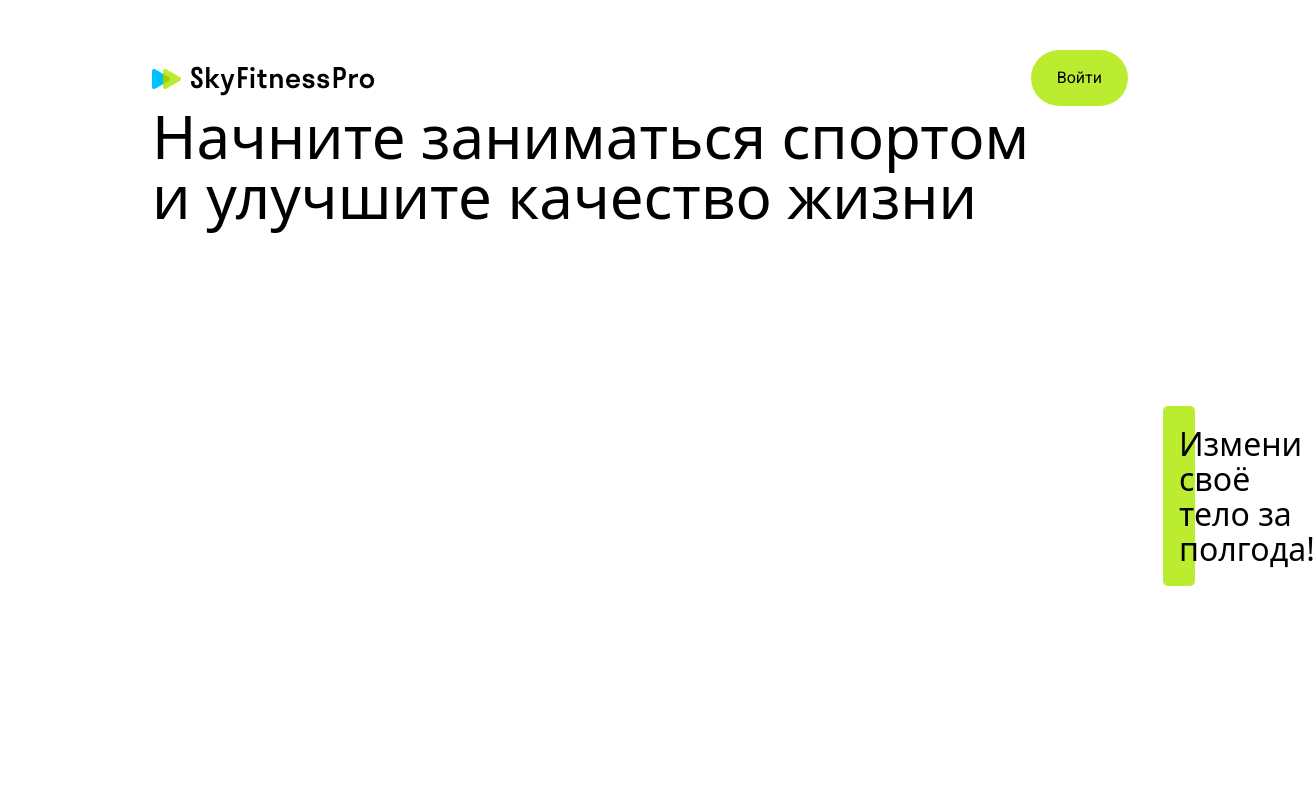
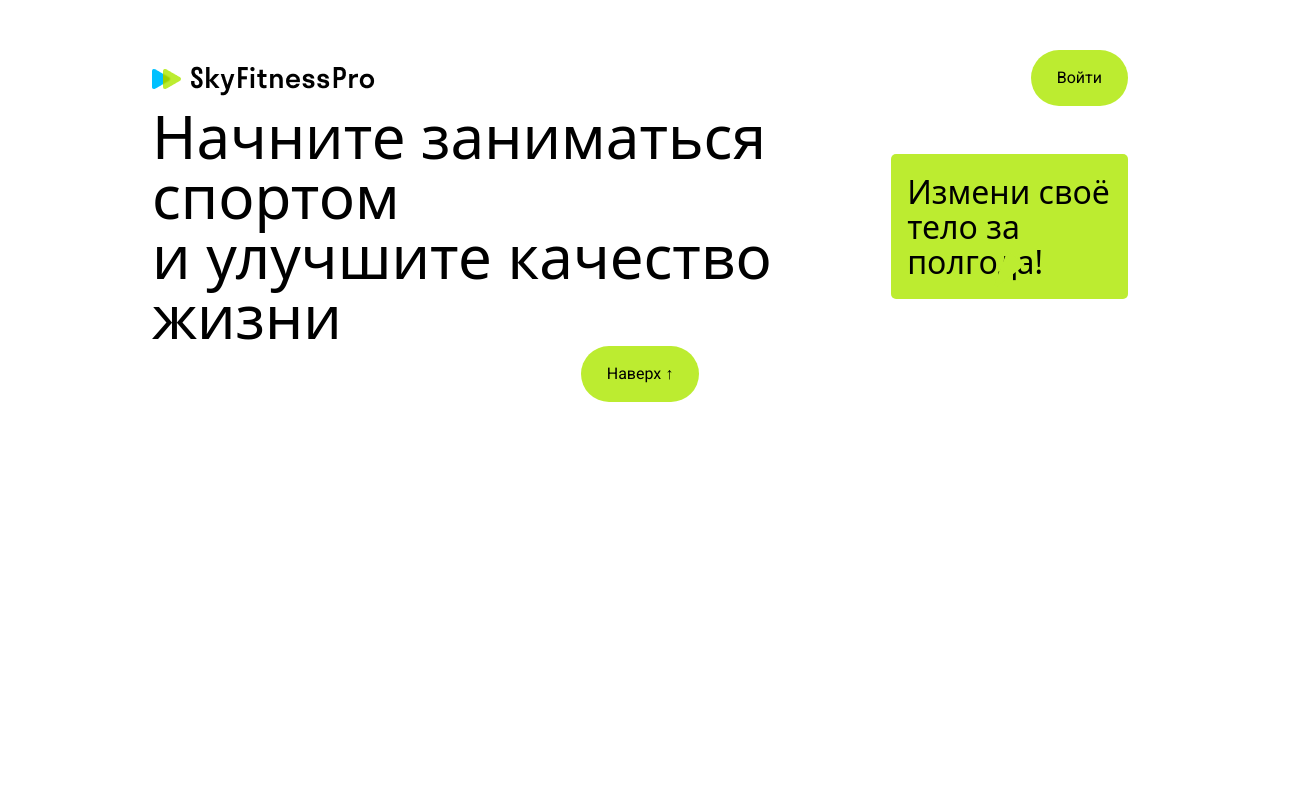
Before and after one commit to ruslankrivilin/SkyFitnessPro_TeamDev, a React (Vite) app: page / in a window 1280 px wide. Shown: the top 800 px of the page, 1315 px wide, since content can reach past the window. Built offline with nearby package versions, Linux system fonts and the light colour scheme.

Commit message:
борьба со стилями

```diff
--- a/src/pages/MainPage/MainPage.tsx
+++ b/src/pages/MainPage/MainPage.tsx
@@ -9,22 +9,22 @@ export default function MainPage() {
     <>
       <div className="container mx-auto">
         <Header />
-        <div>
+        <div className="flex justify-center items-center gap-[20px]">
           <h1 className="inline-block text-pretty text-left text-[60px] font-medium leading-[60px]">
             Начните заниматься спортом <br /> и улучшите качество жизни
           </h1>
-          <div>
-            <div className="mt-[180px] ml-[1011px] rounded-[5px]  bg-mainColor flex bg-lime px-[16px] py-[20px] gap-[10px] text-[32px] leading-[35px] font-normal">
+          <div className="flex flex-col items-center ">
+            <div className="flex rounded-[5px]  bg-mainColor flex bg-lime px-[16px] py-[20px] gap-[10px] text-[32px] leading-[35px] font-normal">
               Измени своё <br /> тело за полгода!
             </div>
-            <svg className="mt-[265px] ml-[1128px] w-[30px] h-[35px]">
+            <svg className="absolute  w-[31px] h-[36px] mt-[98px] ">
               <use xlinkHref="./public/icons/sprite.svg#icon-polygon-for-slogan" />
             </svg>
           </div>
           {courses?.map(() => <CourseCard />)}
         </div>
-        <div className="flex justify-center rounded-buttonRadius bg-mainColor px-btnX py-btnY text-center font-defaultFont font-normal text-black hover:bg-mainHover">
-          <button className="" onClick={() => window.scrollTo(0, 0)}>
+        <div className="flex justify-center ">
+          <button className="rounded-buttonRadius px-btnX py-btnY text-center font-defaultFont font-normal text-black bg-mainColor    hover:bg-mainHover" onClick={() => window.scrollTo(0, 0)}>
             Наверх ↑
           </button>
         </div>
```
